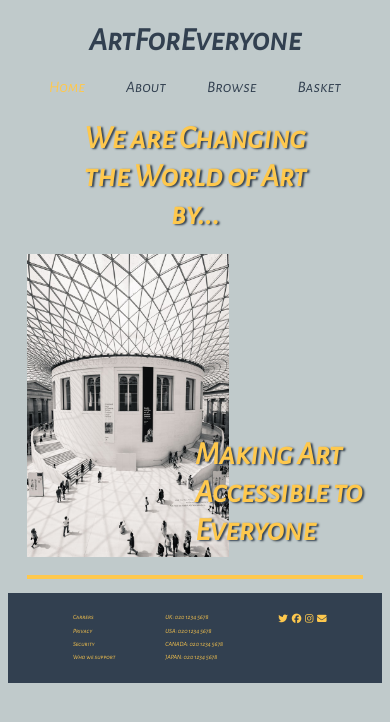
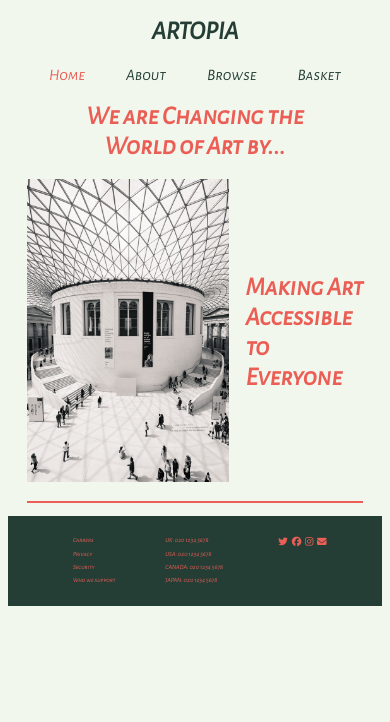
Before and after one commit to sebastianmariani/ArtForEveryone, a Vue app: page / in a window 390 px wide. Shown: the top 722 px of the page. Built offline with nearby package versions, Linux system fonts and the light colour scheme.

Commit message:
color changes and fine touch

```diff
--- a/src/App.vue
+++ b/src/App.vue
@@ -1,6 +1,6 @@
 <template>
   <div class="app">
-    <h1 id="title">ArtForEveryone</h1>
+    <h1 id="title">ARTOPIA</h1>
       <app-navbar></app-navbar>
       <transition name="view">
         <router-view></router-view>
@@ -25,13 +25,14 @@ export default {
   #title {
     text-align: center;
     margin-bottom: 5%;
-    color:#324050;
-    font-size: 4em;
+    color:#243e36;
+    font-size: 2.5em;
   }
   body {
-    background-color:#C0CACB;
+    background-color:#f1f7ed;
     font-size: 2em;
     font-family: 'Alegreya Sans SC', sans-serif;
+    font-weight: 400;
   }
   .view-enter-active, .view-leave-active {
     transition: opacity  0.5s ease-in-out, transform  0.5s ease;
@@ -55,11 +56,6 @@ export default {
     opacity: 1;
     transform: translateY(100px);
   }
-  @media only screen and (max-width: 1900px) {
-    #title {
-      font-size: 3em;
-    }
-  }
   @media only screen and (max-width: 1350px) {
     #title {
       font-size: 2em;
@@ -67,12 +63,17 @@ export default {
   }
   @media only screen and (max-width: 1000px) {
     #title {
-      font-size: 1.8em;
+      font-size: 1.5em;
     }
   }
   @media only screen and (max-width: 600px) {
     #title {
-      font-size: 1em;
+      font-size: 1.2em;
+    }
+  }
+  @media only screen and (max-width: 400px) {
+    #title {
+      font-size: .8em;
     }
   }
 </style>
--- a/src/components/Contacts.vue
+++ b/src/components/Contacts.vue
@@ -29,9 +29,9 @@ export default {
 
 <style scoped>
     .contacts {
-        background-color: #324050;
+        background-color: #243e36;
         padding: 4%;
-        color: #FEC84D;
+        color: #eb5e55;
         font-size: .5em;
         display: flex;
         justify-content: space-evenly;
--- a/src/components/Navbar.vue
+++ b/src/components/Navbar.vue
@@ -19,21 +19,16 @@ export default {
 .navbar {
     display: flex;
     justify-content: space-evenly;
-    font-size: 2em;
+    font-size: 1em;
 }
 .router-link-exact-active {
-  color: #FEC84D;
+  color: #eb5e55;
 }
 a {
 text-decoration: none;
-color:#324050;
+color:#243e36;
 }
- @media only screen and (max-width: 1600px) {
-    .navbar {
-      font-size: 1em;
-    }
-  }
-   @media only screen and (max-width: 1200px) {
+  @media only screen and (max-width: 1200px) {
     .navbar {
       font-size: .8em;
     }
--- a/src/views/about.vue
+++ b/src/views/about.vue
@@ -13,51 +13,47 @@ export default {
 
 <style scoped>
     .about {
-        margin: 0 5%;
+        margin: 5% 5%;
     }
     h1 {
-        color:#FEC84D;
-        font-size: 4em;
-        font-weight: 400;
+        color:#eb5e55;
+        font-size: 2em;
     }
     p {
-        color:#324050;
-        font-size: 3em;
+        color:#243e36;
+        font-size: 1.2em;
         font-weight: 300;
     }
     hr {
-        border: 2px solid #FEC84D;
+        border: 1px solid #eb5e55;
     }
     @media only screen and (max-width: 1600px) {
         h1 {
-            font-size: 3em;
-        }
-        p {
-            font-size: 2em;
-        }
-    }
-    @media only screen and (max-width: 1150px) {
-        h1 {
-            font-size: 2em;
+            font-size: 1.7em;
         }
         p {
             font-size: 1em;
         }
     }
-    @media only screen and (max-width: 750px) {
-        h1 {
-            font-size: 1.5em;
-        }
-        p {
-            font-size: 1em;
-        }
-    }
-    @media only screen and (max-width: 425px) {
+    @media only screen and (max-width: 1000px) {
         h1 {
             font-size: 1.2em;
         }
         p {
+            font-size: .6em;
+        }
+    }
+    @media only screen and (max-width:600px ) {
+        h1 {
             font-size: 1em;
+        }
+        p {
+            font-size: .4em;
+        }
+    }
+    @media only screen and (max-width:400px ) {
+        h1 {
+            font-size: .6em;
         }
     }
 </style>
--- a/src/views/basket.vue
+++ b/src/views/basket.vue
@@ -52,26 +52,26 @@ export default {
 <style scoped>
 #emptyCart {
     text-align: center;
-    color: #324050;
+    color: #243e36;
 }
 button {
-    background-color: #324050;
+    background-color: #eb5e55;
     border-radius: 5px;
     padding:1% 4%;
 }
 a {
     text-decoration: none;
-    color: white;
+    color: #f1f7ed;
 }
 .basket {
     margin: 5% 0;
 }
 .table {
-    background-color: #324050;
-    color: #FEC84D;
+    background-color: #243e36;
+    color: #eb5e55;
     width: 100%;
     padding: 5%;
-    font-size: 2em;
+    font-size: 1.5em;
 }
 .basketItem {
     display:flex;
@@ -81,33 +81,42 @@ a {
     width: 100%;
 }
 img {
-    width: 8em;
+    width: 4em;
 }
 hr {
-    border: 1px solid #FEC84D;
+    border: 1px solid #eb5e55;
     margin-bottom: 4%;
 }
 @media only screen and (max-width: 2100px) {
     img {
-    width: 5em;
+    width: 3em;
+    }
+    .table {
+        font-size: 1.2em;
     }
 }
-@media only screen and (max-width: 1560px) {
-    .table {
-        font-size: 1.5em;
-    }
-}
-@media only screen and (max-width: 1200px) {
+@media only screen and (max-width: 1800px) {
     .table {
         font-size: 1em;
     }
 }
-@media only screen and (max-width: 850px) {
+@media only screen and (max-width: 1360px) {
+    #emptyCart {
+        font-size: .5em;
+    }
+    button {
+        padding:1% 3%;
+    }
+    .table {
+        font-size: .8em;
+    }
+}
+@media only screen and (max-width: 1050px) {
     .table {
         font-size: .5em;
     }
     img {
-    width: 3em;
+    width: 2.5em;
     }
 }
 @media only screen and (max-width: 550px) {
@@ -117,5 +126,12 @@ hr {
     img {
     width: 3em;
     }
+    #emptyCart {
+        font-size: .3em;
+    }
+    button {
+        padding:1% 1%;
+        font-size: .3em;
+    }
 }
 </style>
--- a/src/views/browse.vue
+++ b/src/views/browse.vue
@@ -28,37 +28,31 @@ export default {
 <style scoped>
     .painting {
         text-align: center;
-        font-size: 1.5em;
-        padding: 5% 0;
-        color: #324050;
+        font-size: .5em;
+        color: #243e36;
     }
     img{
-        width: 50%;
+        height: 50em;
     }
     hr {
-        border: 1px solid #324050;
+        border: 1px solid #eb5e55;
         margin-top: 5%;
         width: 80%;
     }
     button {
         border-radius: 5px;
-        background-color: #324050;
-        color: white;
+        background-color: #243e36;
+        color: #f1f7ed;
         padding:1% 4%;
     }
-    @media only screen and (max-width: 1900px) {
-       .painting {
-        font-size: 1em;
-        }
-    }
     @media only screen and (max-width: 1140px) {
-       .painting {
-        font-size: .8em;
+       img{
+        height: 30em;
         }
     }
     @media only screen and (max-width: 850px) {
-       .painting {
-        font-size: .5em;
+        img{
+        height: 20em;
         }
     }
     @media only screen and (max-width: 450px) {
--- a/src/views/home.vue
+++ b/src/views/home.vue
@@ -18,9 +18,8 @@ export default {
 <style scoped>
 .home {
     padding:0 5%;
-    font-size: 2.5em;
-    color:#FEC84D;
-    text-shadow:2px 1px 2px #324050;
+    font-size: 2em;
+    color:#eb5e55;
 }
 #top {
     text-align: center;
@@ -32,83 +31,93 @@ export default {
 }
 .img-with-text h1 {
     position: absolute;
-    top:8em;
-    left: 55%;
+    top:10em;
+    left: 65%;
 }
 .img-with-text img {
     width: 60%;
 }
 hr {
-        border: 2px solid #FEC84D;
+        border: 1px solid #eb5e55;
         margin-bottom: 4%;
     }
-@media only screen and (max-width: 2299px) {
+@media only screen and (max-width: 2309px) {
     .img-with-text h1 {
-        top:6em;
-        left: 55%;
+        top:9em;
     }
 }
 @media only screen and (max-width: 2045px) {
     .img-with-text h1 {
-        top:5em;
-        left: 50%;
+        top:8em;
     }
 }
-@media only screen and (max-width: 1960px) {
-    .home {
-    font-size: 2em;
+@media only screen and (max-width: 1982px) {
+    .img-with-text h1 {
+        top:9em;
+    }
+     .home {
+        font-size: 1.5em;
     }
 }
-@media only screen and (max-width: 1478px) {
+
+@media only screen and (max-width: 1800px) {
     .img-with-text h1 {
-        top:5em;
-        left: 50%;
-    }
-    .home {
-    font-size: 1.5em;
+        top:8em;
     }
 }
-@media only screen and (max-width: 1111px) {
+@media only screen and (max-width: 1480px) {
+    .home {
+    font-size: 1.3em;
+    }
+    .img-with-text h1 {
+        top:6em;
+    }
+}
+@media only screen and (max-width: 1250px) {
     .home {
     font-size: 1em;
     }
-}
-@media only screen and (max-width: 746px) {
-    .home {
-    font-size: .8em;
-    }
     .img-with-text h1 {
-        top:5em;
-        left: 50%;
+        top:8em;
     }
 }
-@media only screen and (max-width: 600px) {
+@media only screen and (max-width: 1050px) {
     .home {
     font-size: .7em;
     }
-}
-@media only screen and (max-width: 527px) {
-    .home {
-    font-size: .5em;
-    }
     .img-with-text h1 {
-        top:6em;
-        left: 50%;
+        top:13em;
     }
 }
-@media only screen and (max-width: 410px) {
+@media only screen and (max-width: 956px) {
+    .img-with-text h1 {
+        top:10em;
+    }
+}
+@media only screen and (max-width: 790px) {
     .img-with-text h1 {
         top:5em;
-        left: 50%;
     }
 }
-@media only screen and (max-width: 379px) {
+@media only screen and (max-width: 625px) {
     .home {
     font-size: .4em;
     }
     .img-with-text h1 {
-        top:4em;
-        left: 50%;
+        top:8em;
+    }
+}
+@media only screen and (max-width: 490px) {
+    .home {
+    font-size: .4em;
+    }
+    .img-with-text h1 {
+        top:7em;
+    }
+}
+@media only screen and (max-width: 391px) {
+    .img-with-text h1 {
+        top:3em;
     }
 }
 </style>
```
